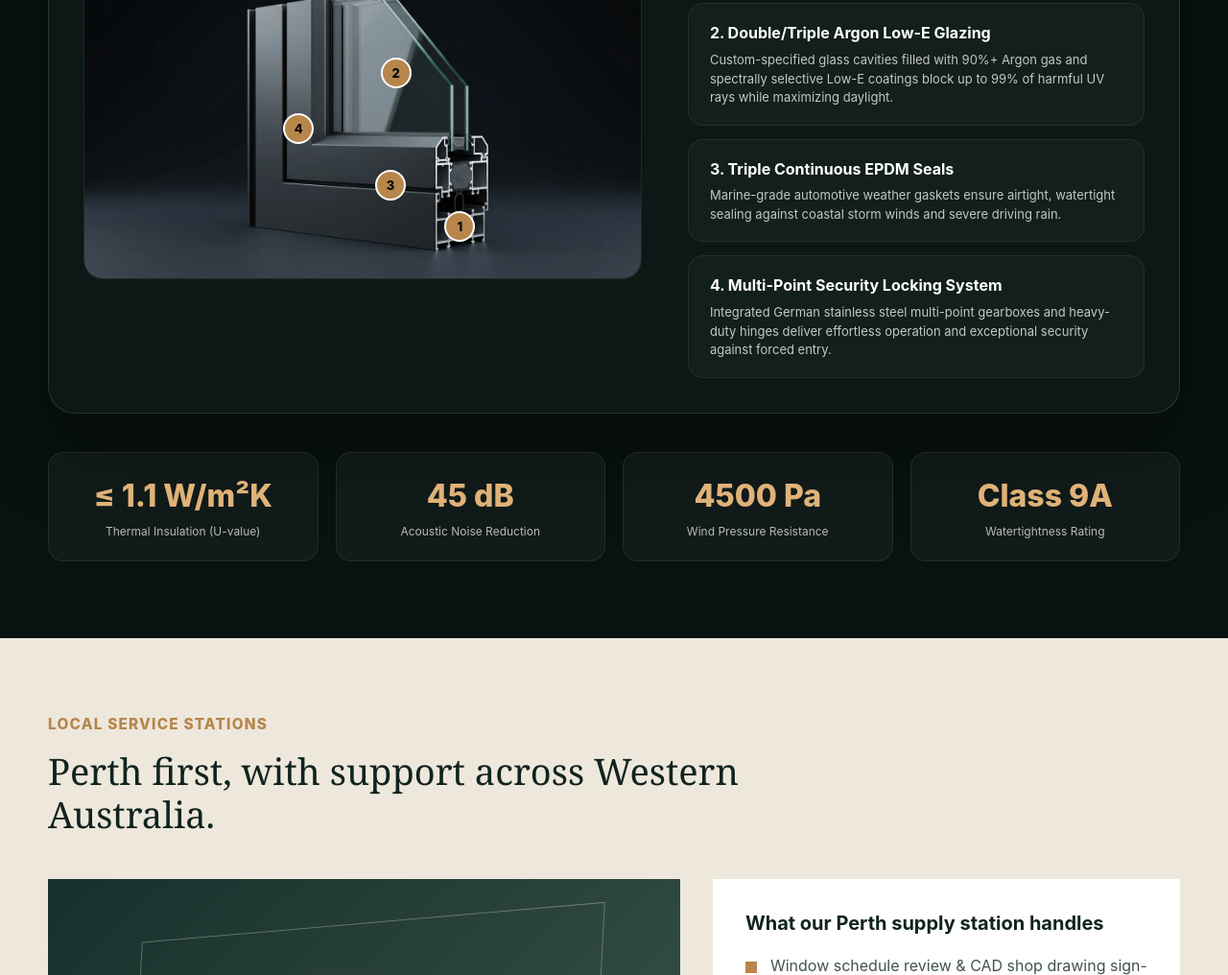
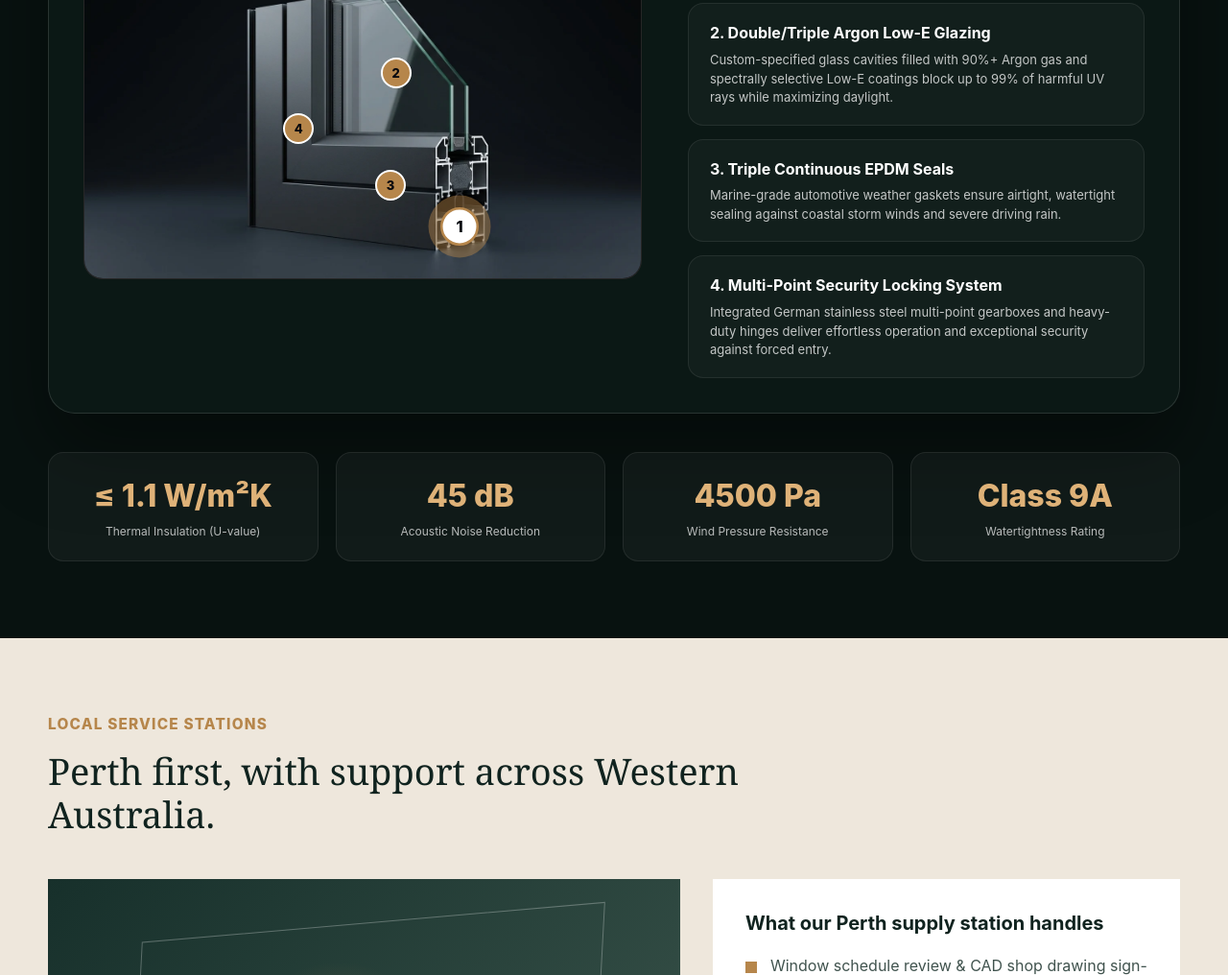
Before and after one commit to bigweb118/SwanWindows, a plain HTML site: page index.html in a window 1280 px wide. Shown: the part 2916-3932 px from the top of the page at 96% size. Drawn offline with Linux system fonts and the light colour scheme.

Commit message:
fix(home): highlight pin-1 by default to match active tab 1

```diff
--- a/index.html
+++ b/index.html
@@ -313,7 +313,7 @@
           <div class="profile-visual-wrapper">
             <img class="profile-visual-img" src="images/hueck_profile_cross_section.webp" loading="lazy" decoding="async"
               alt="German Aluminium Profile Structural Cross-Section Diagram">
-            <div class="hotspot-pin pin-1" data-tab="1" title="PA66 Polyamide Thermal Break">1</div>
+            <div class="hotspot-pin pin-1 is-active" data-tab="1" title="PA66 Polyamide Thermal Break">1</div>
             <div class="hotspot-pin pin-2" data-tab="2" title="Argon Low-E Triple Glazing">2</div>
             <div class="hotspot-pin pin-3" data-tab="3" title="Triple EPDM Gasket Seals">3</div>
             <div class="hotspot-pin pin-4" data-tab="4" title="Multi-Point German Lock System">4</div>
```
